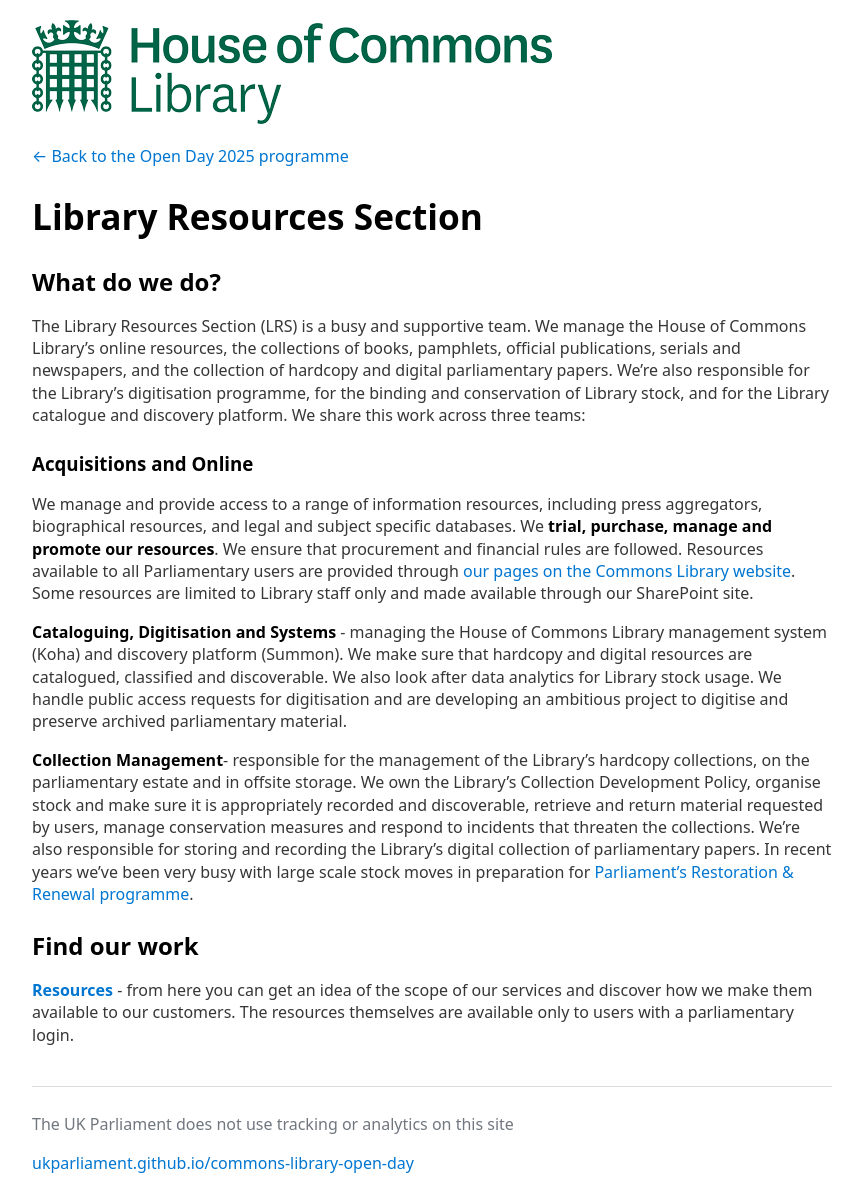
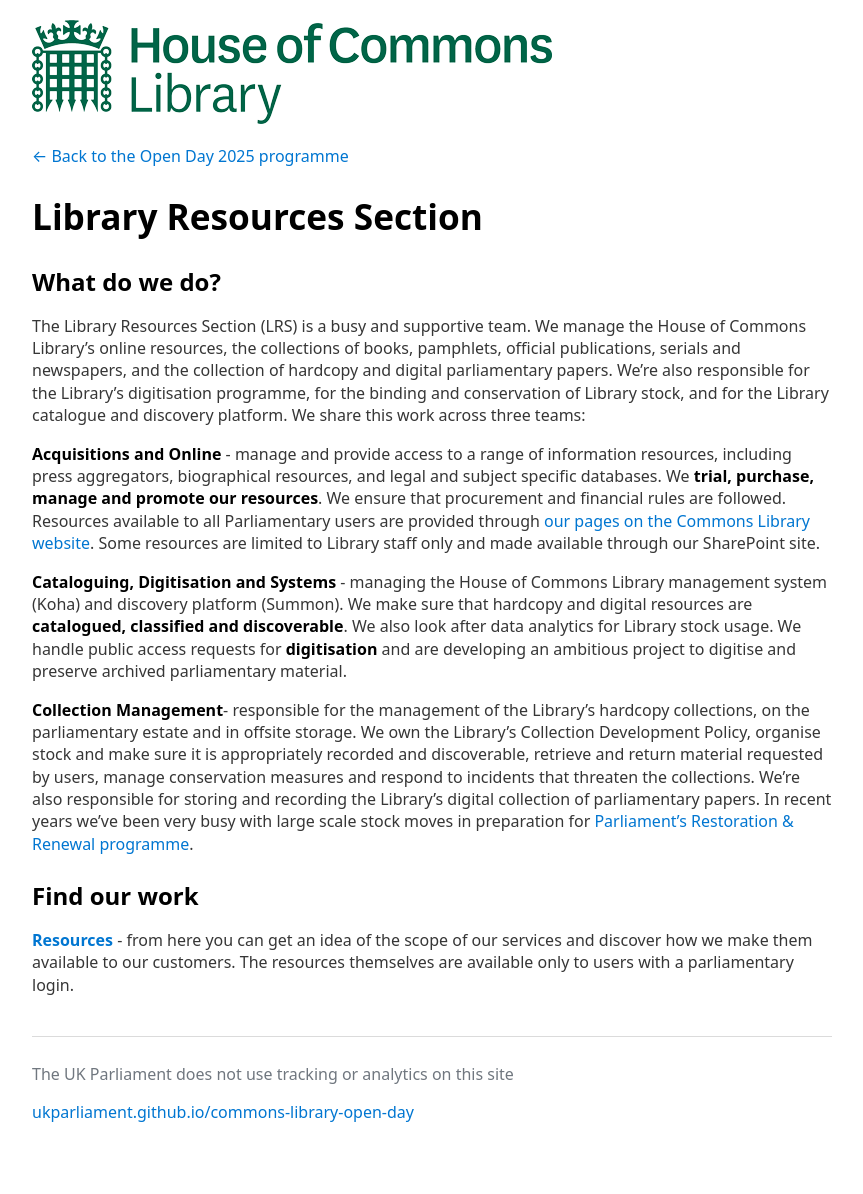
Before and after one commit to ukparliament/commons-library-open-day, a Jekyll site: the page built from 2025/lrs/index.md, in a window 1280 px wide. Shown: the whole page, without its empty margins (208-1071 px from the left). Built offline with Jekyll 4.4.1, drawn with Linux system fonts in a browser that asks for light colours; our own code applies the rules of GitHub Pages for plain Markdown files; after the commit the page ends 1144 px from its top, so only the background shows below that.

Commit message:
emphasis

```diff
--- a/2025/lrs/index.md
+++ b/2025/lrs/index.md
@@ -5,10 +5,9 @@
 ## What do we do?
 The Library Resources Section (LRS) is a busy and supportive team. We manage the House of Commons Library's online resources, the collections of books, pamphlets, official publications, serials and newspapers, and the collection of hardcopy and digital parliamentary papers. We're also responsible for the Library’s digitisation programme, for the binding and conservation of Library stock, and for the Library catalogue and discovery platform. We share this work across three teams:
 
-### Acquisitions and Online
-We manage and provide access to a range of information resources, including press aggregators, biographical resources, and legal and subject specific databases. We **trial, purchase, manage and promote our resources**. We ensure that procurement and financial rules are followed. Resources available to all Parliamentary users are provided through [our pages on the Commons Library website](https://commonslibrary.parliament.uk/resources/). Some resources are limited to Library staff only and made available through our SharePoint site.
+**Acquisitions and Online** - manage and provide access to a range of information resources, including press aggregators, biographical resources, and legal and subject specific databases. We **trial, purchase, manage and promote our resources**. We ensure that procurement and financial rules are followed. Resources available to all Parliamentary users are provided through [our pages on the Commons Library website](https://commonslibrary.parliament.uk/resources/). Some resources are limited to Library staff only and made available through our SharePoint site.
 
-**Cataloguing, Digitisation and Systems** - managing the House of Commons Library management system (Koha) and discovery platform (Summon). We make sure that hardcopy and digital resources are catalogued, classified and discoverable. We also look after data analytics for Library stock usage. We handle public access requests for digitisation and are developing an ambitious project to digitise and preserve archived parliamentary material.
+**Cataloguing, Digitisation and Systems** - managing the House of Commons Library management system (Koha) and discovery platform (Summon). We make sure that hardcopy and digital resources are **catalogued, classified and discoverable**. We also look after data analytics for Library stock usage. We handle public access requests for **digitisation** and are developing an ambitious project to digitise and preserve archived parliamentary material.
 
 **Collection Management**- responsible for the management of the Library’s hardcopy collections, on the parliamentary estate and in offsite storage. We own the Library’s Collection Development Policy, organise stock and make sure it is appropriately recorded and discoverable, retrieve and return material requested by users, manage conservation measures and respond to incidents that threaten the collections. We're also responsible for storing and recording the Library’s digital collection of parliamentary papers. In recent years we've been very busy with large scale stock moves in preparation for [Parliament’s Restoration & Renewal programme](https://www.restorationandrenewal.uk/).
 
```
